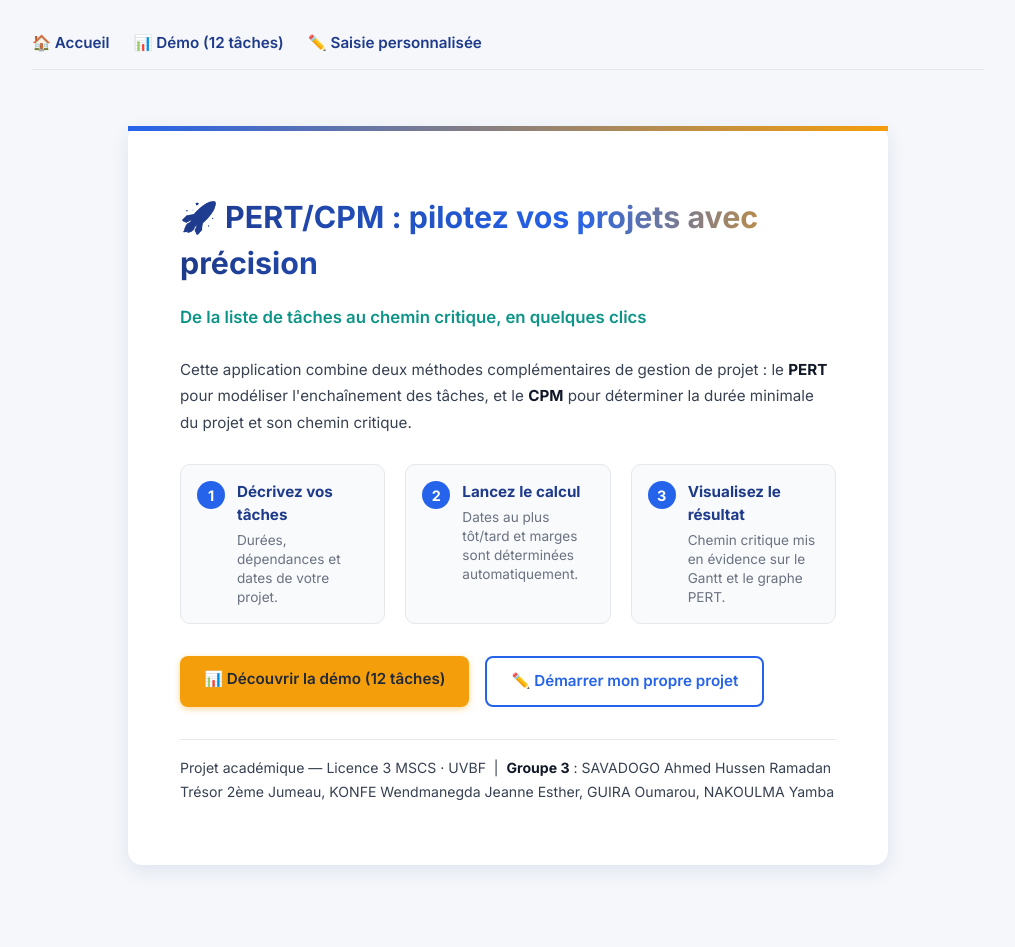
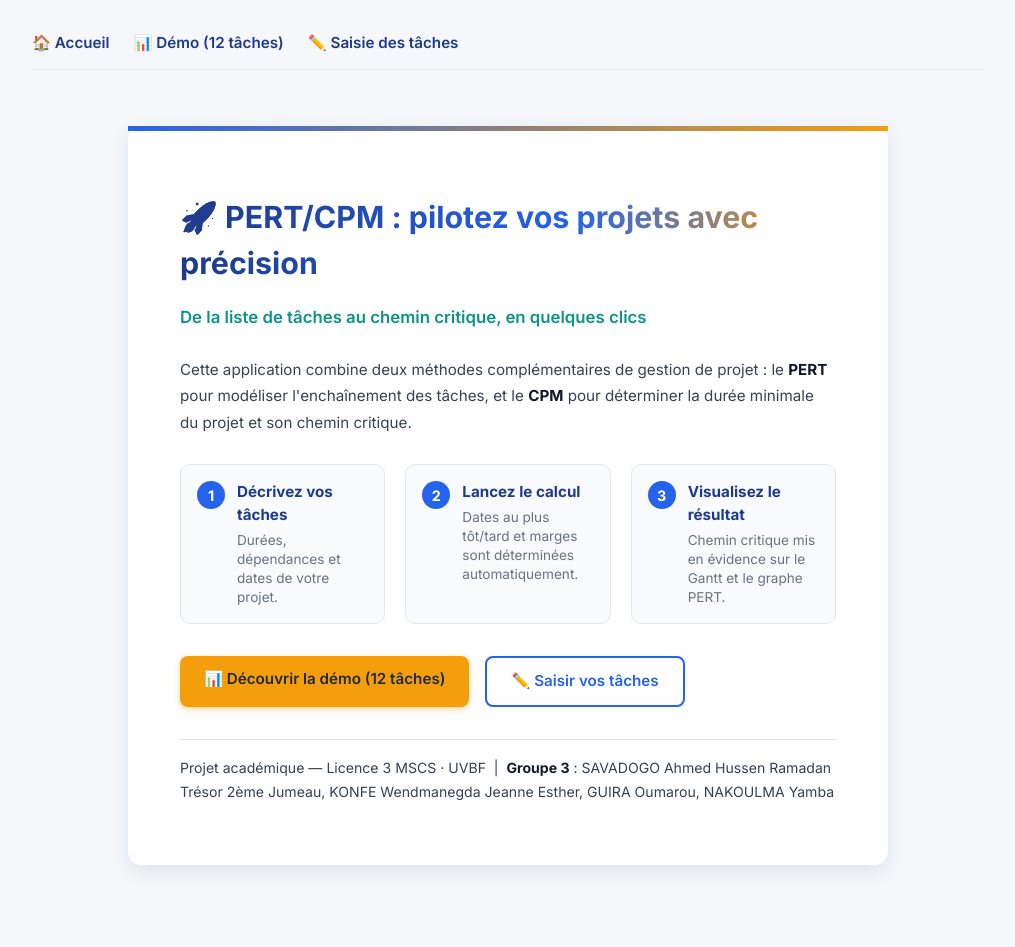
Before and after one commit to savadogotresor-pixel/APP_PERT_CPM, a Flask app: page / in a window 1280 px wide. Shown: the top 947 px of the page, without its empty margins (132-1147 px from the left). Run offline with Flask 3, Linux system fonts and the light colour scheme.

Commit message:
mise à jour complète du projet

```diff
--- a/templates/accueil.html
+++ b/templates/accueil.html
@@ -9,7 +9,7 @@
     <nav class="nav">
         <a href="/">🏠 Accueil</a>
         <a href="/demo">📊 Démo (12 tâches)</a>
-        <a href="/saisie">✏️ Saisie personnalisée</a>
+        <a href="/saisie">✏️ Saisie des tâches</a>
     </nav>
 
     <div class="welcome-box">
@@ -48,7 +48,7 @@
 
         <div class="actions">
             <a href="/demo" class="btn btn-primary">📊 Découvrir la démo (12 tâches)</a>
-            <a href="/saisie" class="btn btn-secondary">✏️ Démarrer mon propre projet</a>
+            <a href="/saisie" class="btn btn-secondary">✏️ Saisir vos tâches</a>
         </div>
 
         <p class="group-info">
--- a/templates/erreur.html
+++ b/templates/erreur.html
@@ -10,7 +10,7 @@
     <nav class="nav">
         <a href="/">🏠 Accueil</a>
         <a href="/demo">📊 Démo (12 tâches)</a>
-        <a href="/saisie">✏️ Saisie personnalisée</a>
+        <a href="/saisie">✏️ Saisie des tâches</a>
     </nav>
 
     <h1>Des erreurs ont été détectées</h1>
--- a/templates/resultats.html
+++ b/templates/resultats.html
@@ -11,7 +11,7 @@
     <nav class="nav">
         <a href="/">🏠 Accueil</a>
         <a href="/demo">📊 Démo (12 tâches)</a>
-        <a href="/saisie">✏️ Saisie personnalisée</a>
+        <a href="/saisie">✏️ Saisie des tâches</a>
     </nav>
 
     <h1>Résultats du calcul</h1>
@@ -97,7 +97,7 @@
         <details class="aide">
             <summary>ℹ️ Comment lire ce graphe ?</summary>
             <p>
-                Chaque <strong>nœud</strong> représente une tâche (avec sa durée), et chaque
+                Chaque <strong>nœud</strong> représente une tâche (avec sa durée en jours), et chaque
                 <strong>flèche</strong> représente une dépendance : la tâche de départ doit être
                 terminée avant que la tâche d'arrivée puisse commencer. Le graphe est disposé
                 automatiquement de gauche à droite selon l'ordre des dépendances. Les tâches qui font
--- a/templates/saisie.html
+++ b/templates/saisie.html
@@ -10,7 +10,7 @@
     <nav class="nav">
         <a href="/">🏠 Accueil</a>
         <a href="/demo">📊 Démo (12 tâches)</a>
-        <a href="/saisie">✏️ Saisie personnalisée</a>
+        <a href="/saisie">✏️ Saisie des tâches</a>
     </nav>
 
     <h1>Saisir vos propres tâches</h1>
```
